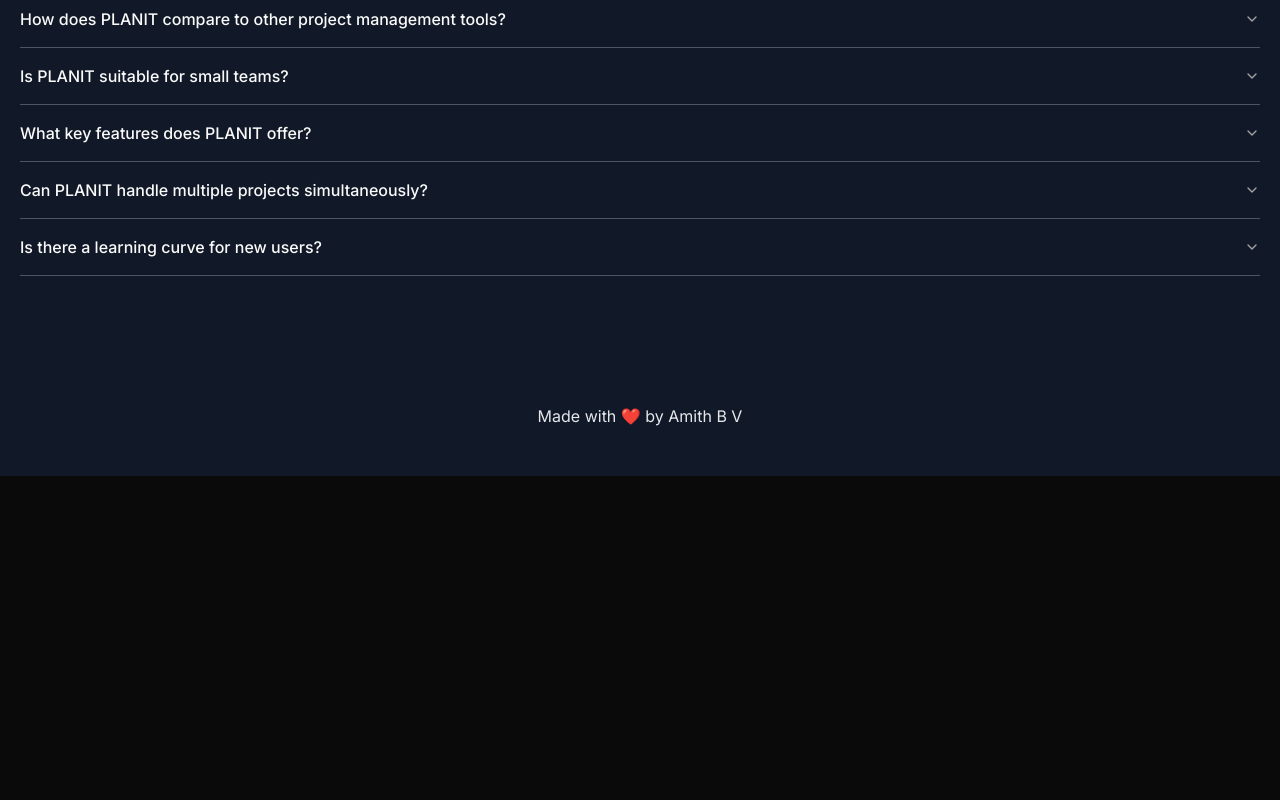
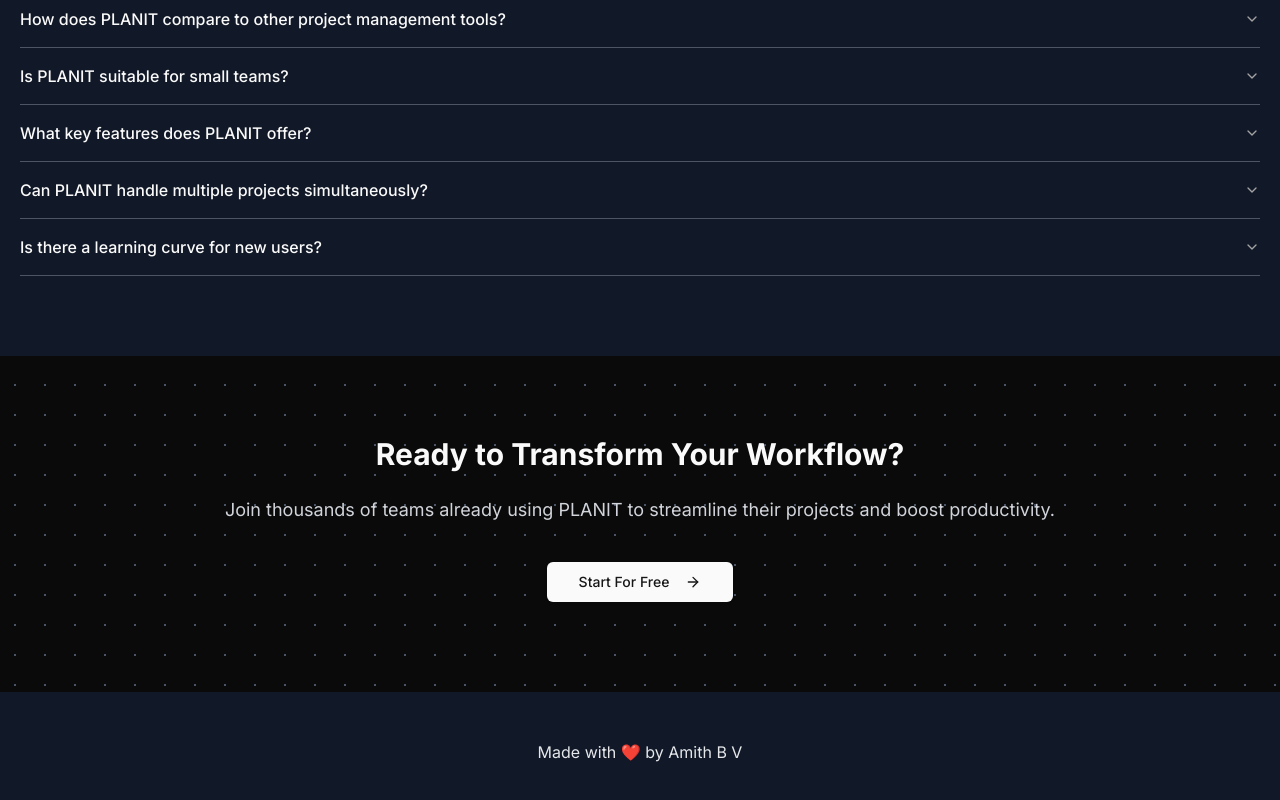
Before and after one commit to AmithBV0606/PlanIt, a Next.js app: page / in a window 1280 px wide. Shown: the part 1640-2440 px from the top of the page. Before the commit the page ends 2116 px from the top, so only its background shows below. Built offline with nearby package versions, Linux system fonts and the light colour scheme; no server answers.

Commit message:
Completed animated Call-To-Action section.

```diff
--- a/app/page.tsx
+++ b/app/page.tsx
@@ -1,7 +1,13 @@
 import CompanyCarousel from "@/components/company-carousel";
 import { Button } from "@/components/ui/button";
 import { Card, CardContent, CardHeader, CardTitle } from "@/components/ui/card";
-import { BarChart, Calendar, ChevronRight, Layout } from "lucide-react";
+import {
+  ArrowRight,
+  BarChart,
+  Calendar,
+  ChevronRight,
+  Layout,
+} from "lucide-react";
 import Image from "next/image";
 import Link from "next/link";
 import faqs from "@/data/faqs.json";
@@ -112,14 +118,42 @@
 
           <Accordion type="single" collapsible className="w-full">
             {faqs.map((faq, index) => (
-              <AccordionItem value={`item-${index}`} key={index} className="border-b border-gray-600">
-                <AccordionTrigger className="hover:no-underline text-base">{faq.question}</AccordionTrigger>
-                <AccordionContent className="text-sm text-gray-400">{faq.answer}</AccordionContent>
+              <AccordionItem
+                value={`item-${index}`}
+                key={index}
+                className="border-b border-gray-600"
+              >
+                <AccordionTrigger className="hover:no-underline text-base">
+                  {faq.question}
+                </AccordionTrigger>
+                <AccordionContent className="text-sm text-gray-400">
+                  {faq.answer}
+                </AccordionContent>
               </AccordionItem>
             ))}
           </Accordion>
         </div>
       </section>
+
+      {/* Animated Call-To-Action Section */}
+      <section className="py-20 text-center px-5">
+        <div className="container mx-auto">
+          <h3 className="text-3xl font-bold mb-6">
+            Ready to Transform Your Workflow?
+          </h3>
+
+          <p className="text-lg mb-12 text-gray-300">
+            Join thousands of teams already using PLANIT to streamline their
+            projects and boost productivity.
+          </p>
+
+          <Link href={"/onboarding"}>
+            <Button size={"lg"} className="animate-bounce">
+              Start For Free <ArrowRight className="ml-2 h-5 w-5" />
+            </Button>
+          </Link>
+        </div>
+      </section>
     </div>
   );
 }
```
